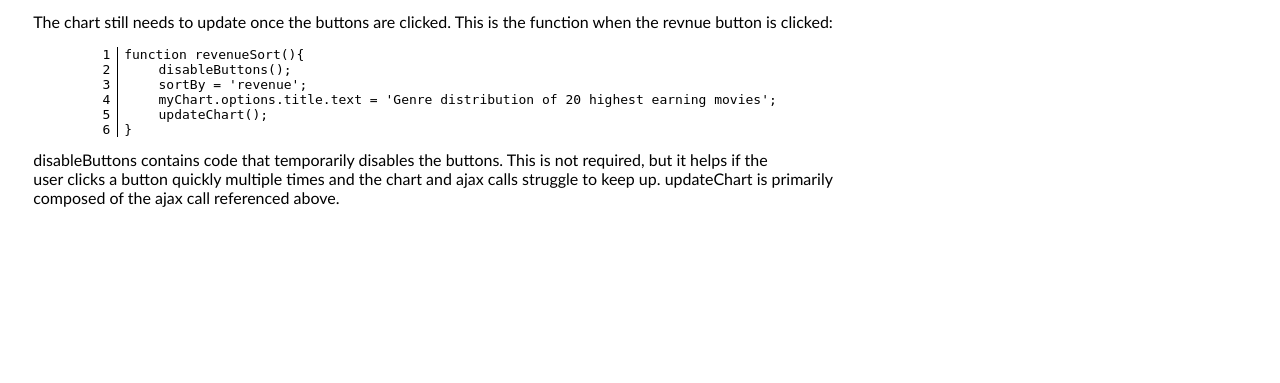
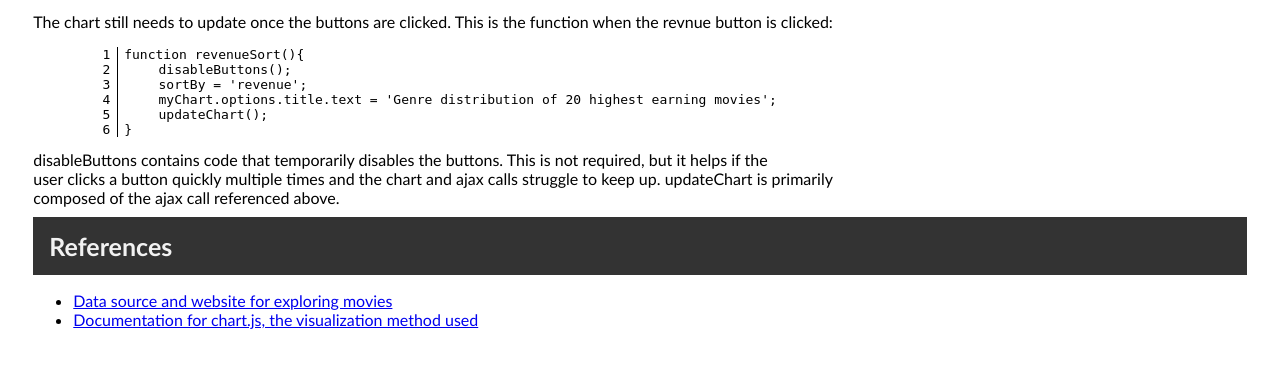
Before and after one commit to markonline37/ip3, a PHP site: page /moviestutorial.php in a window 1280 px wide. Shown: the part 1945-2328 px from the top of the page. Before the commit the page ends 2152 px from the top, so only its background shows below. Run offline with PHP 8.4, Linux system fonts and the light colour scheme.

Commit message:
some references

```diff
--- a/moviestutorial.php
+++ b/moviestutorial.php
@@ -131,6 +131,14 @@ Next would come the ajax call:
 	disableButtons contains code that temporarily disables the buttons. This is not required, but it helps if the <br>
 	user clicks a button quickly multiple times and the chart and ajax calls struggle to keep up. updateChart is primarily<br>
 	composed of the ajax call referenced above.
+
+<h2>References</h2>
+<p>
+	<ul>
+		<li><a href="https://www.themoviedb.org/">Data source and website for exploring movies</a></li>
+		<li><a href="https://www.chartjs.org/docs/latest/">Documentation for chart.js, the visualization method used</a></li>
+	</ul>
+</p>
 <br><br>
 
 
```
Also changed, not shown: earthquaketutorial.php (+7 -0 lines).
